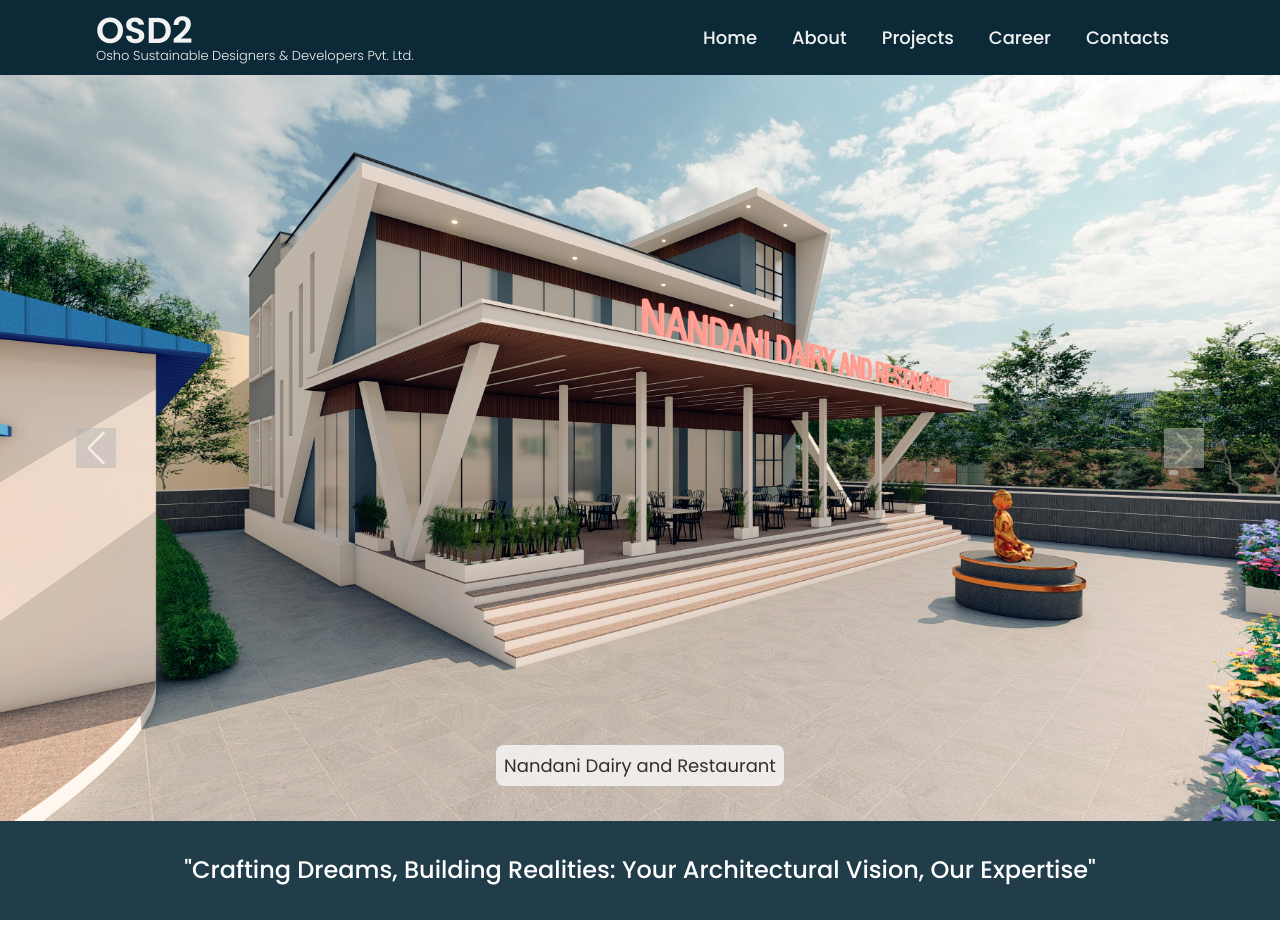
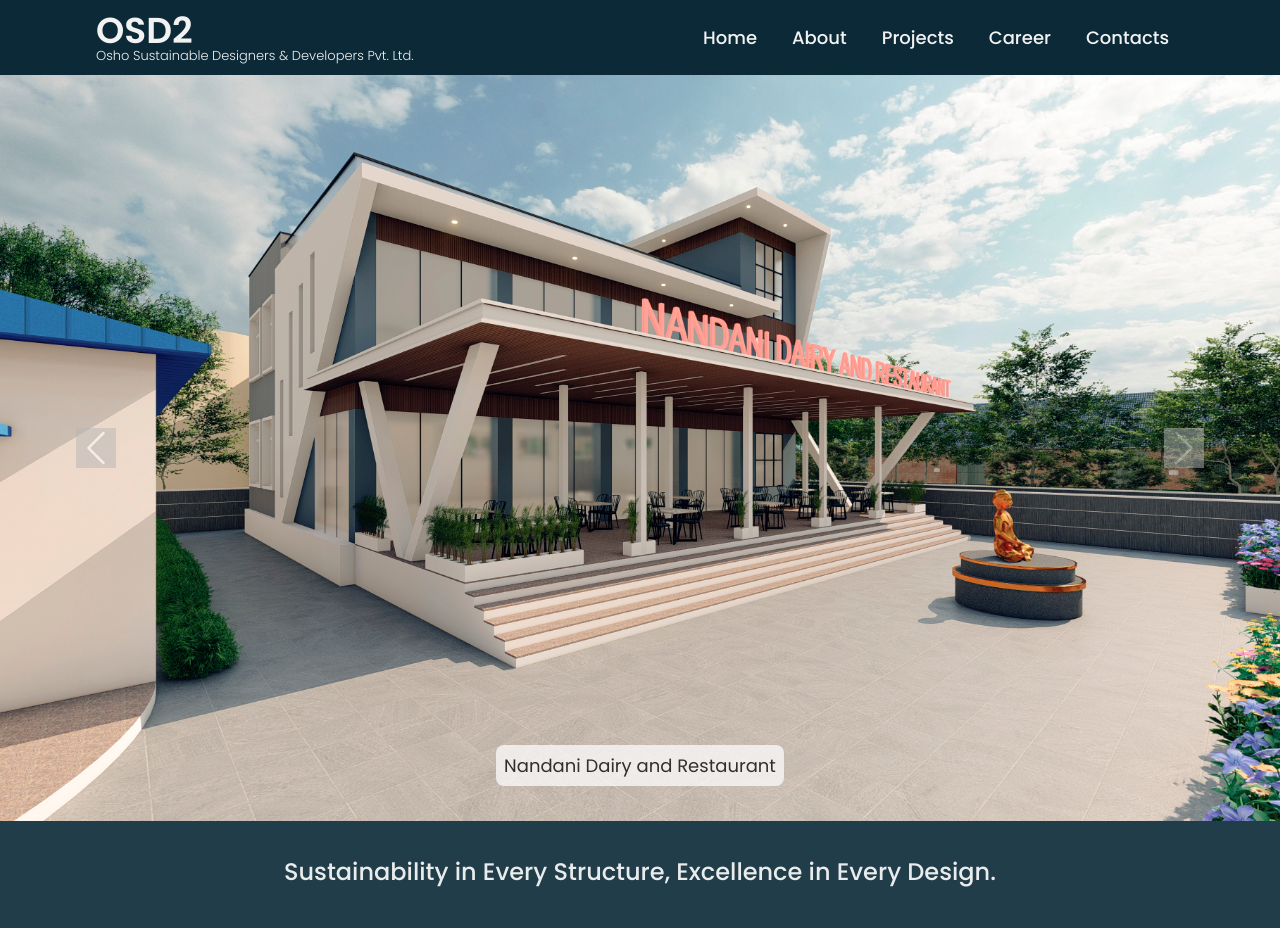
Before and after one commit to oshosustainable/OSD2, a React (Vite) app: page / in a window 1280 px wide. Shown: the top 952 px of the page. Built offline with nearby package versions, Linux system fonts and the light colour scheme.

Commit message:
Improved slogan transition: Smooth fade effect with 5s display time

```diff
--- a/src/component/Contact.jsx
+++ b/src/component/Contact.jsx
@@ -7,7 +7,7 @@ const Contact = () => {
         <div className="contact-content">
         <h1>CONTACT US</h1>
         <div className="maps">
-        <iframe src="https://www.google.com/maps/embed?pb=!1m18!1m12!1m3!1d3879.402498716154!2d85.29800255932251!3d27.722399472052533!2m3!1f0!2f0!3f0!3m2!1i1024!2i768!4f13.1!3m3!1m2!1s0x39eb19f5a3b427f3%3A0xd1eeada324209fa2!2sGrace%20Dental%20Care!5e0!3m2!1sen!2snp!4v1687243949822!5m2!1sen!2snp" width="100%" height="400px" allowFullScreen="" loading="lazy" referrerPolicy="no-referrer-when-downgrade" style={{borderRadius:"10px"}}></iframe>
+        <iframe src="https://www.google.com/maps/embed?pb=!1m14!1m8!1m3!1d1765.895975776091!2d85.2966706!3d27.7237092!3m2!1i1024!2i768!4f13.1!3m3!1m2!1s0x39eb190034e7aba9%3A0x8c624d2bfd4c39d4!2sOsho%20Sustainable%20Designers%20and%20Developers%20Pvt.%20Ltd.!5e0!3m2!1sen!2snp!4v1743583953491!5m2!1sen!2snp"  width="100%" height="400px" allowFullScreen="" loading="lazy" referrerPolicy="no-referrer-when-downgrade" style={{borderRadius:"10px"}}></iframe>
         </div>
         <div className="contact-details">
             <div className="contact-info">
--- /dev/null
+++ b/src/component/SloganBanner.jsx
@@ -0,0 +1,35 @@
+import React, { useState, useEffect } from "react";
+import "./sloganBanner.css";
+
+const slogans = [
+  "Your Vision, Our Expertise, A Sustainable Future.",
+  "Sustainability in Every Structure, Excellence in Every Design.",
+  "Transforming Dreams into Sustainable Realities."
+];
+
+const SloganBanner = () => {
+  const [index, setIndex] = useState(0);
+  const [fade, setFade] = useState(true);
+
+  useEffect(() => {
+    const interval = setInterval(() => {
+      setFade(false); // Start fade-out
+      setTimeout(() => {
+        setIndex((prevIndex) => (prevIndex + 1) % slogans.length);
+        setFade(true); // Start fade-in
+      }, 1000); // Change text after fade-out completes
+    }, 5000); // Total cycle time (4s display + 1s fade)
+
+    return () => clearInterval(interval);
+  }, []);
+
+  return (
+    <div className="slogan-banner">
+      <h4 className={`slogan-text ${fade ? "fade-in" : "fade-out"}`}>
+        {slogans[index]}
+      </h4>
+    </div>
+  );
+};
+
+export default SloganBanner;
--- /dev/null
+++ b/src/component/sloganbanner.css
@@ -0,0 +1,23 @@
+.slogan-banner {
+    background-color: rgba(11, 41, 55, 0.9);
+    color: white;
+    text-align: center;
+    padding: 35px;
+    position: relative;
+    overflow: hidden;
+  }
+
+  .slogan-text {
+    opacity: 0;
+    transition: opacity 1s ease-in-out, transform 1s ease-in-out;
+  }
+
+  .fade-in {
+    opacity: 1;
+    transform: translateY(0);
+  }
+
+  .fade-out {
+    opacity: 0;
+    transform: translateY(20px);
+  }
--- a/src/pages/Homepage.jsx
+++ b/src/pages/Homepage.jsx
@@ -10,15 +10,14 @@ import Counter from '../component/Counter'
 import Testimonial from '../component/Testimonial'
 import Companies from '../component/Companies'
 import Upbutton from '../component/Upbutton'
+import SloganBanner from '../component/SloganBanner'
 
 const Homepage = () => {
   return (
     <>
     <Navbar/>
     <Carousle/>
-    <div style={{backgroundColor:"rgba(11, 41, 55, 0.9)",color:"white"}}>
-      <h4 style={{textAlign:"center",padding:"35px"}}>"Crafting Dreams, Building Realities: Your Architectural Vision, Our Expertise"</h4>
-    </div>
+    <SloganBanner/>
     <About/>
     <Counter/>
     {/* <Testimonial/> */}
```
